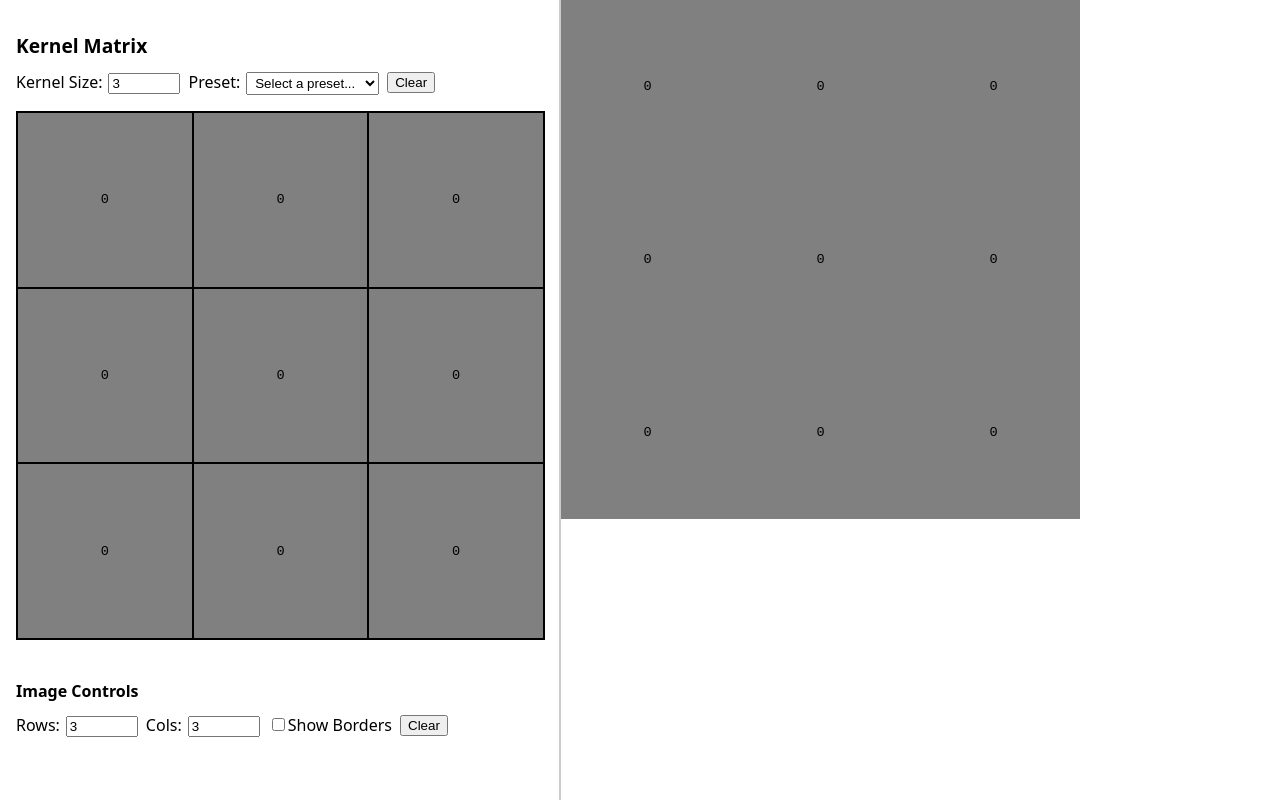
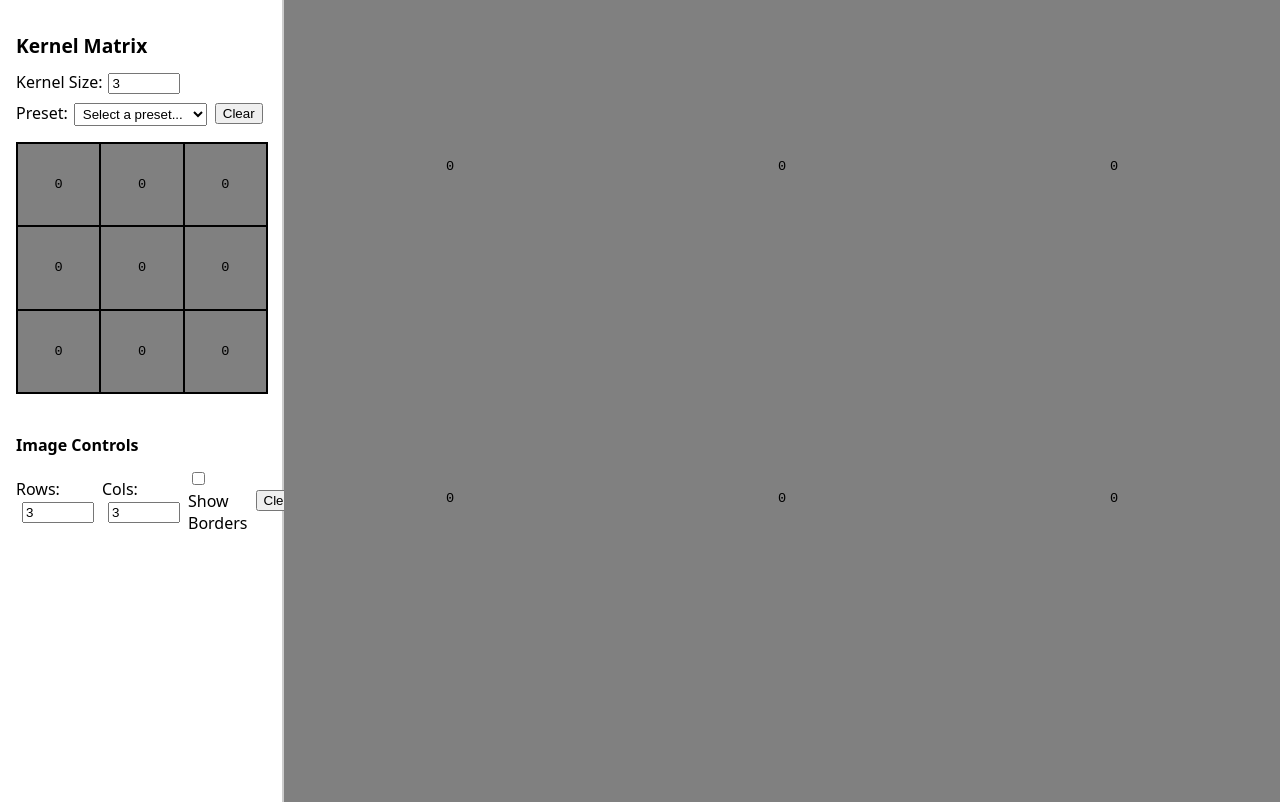
Before and after one commit to fletchgraham/convolve, a Next.js app: page / in a window 1280 px wide. Shown: the top 802 px of the page. Built offline with nearby package versions, Linux system fonts and the light colour scheme.

Commit message:
better side panel behavior

```diff
--- a/components/control-panel.jsx
+++ b/components/control-panel.jsx
@@ -10,7 +10,9 @@ export default function ControlPanel() {
     gap: 24,
     padding: 16,
     borderRight: "2px solid #ccc",
-    minWidth: 300,
+    width: 250, // Fixed width for consistent left panel
+    flexShrink: 0, // Prevent shrinking
+    overflow: "wrap", // Handle content overflow gracefully
   };
 
   return (
--- a/components/image-panel.jsx
+++ b/components/image-panel.jsx
@@ -22,8 +22,15 @@ export default function ImagePanel() {
     marginBottom: 4,
   };
 
+  const panelStyle = {
+    flex: 1, // Take up remaining space after control panel
+    display: "flex",
+    flexDirection: "column",
+    minWidth: 0, // Allow shrinking if needed
+  };
+
   return (
-    <div>
+    <div style={panelStyle}>
       <EditableGrid
         grid={grid}
         onCellChange={handleCellChange}
```
